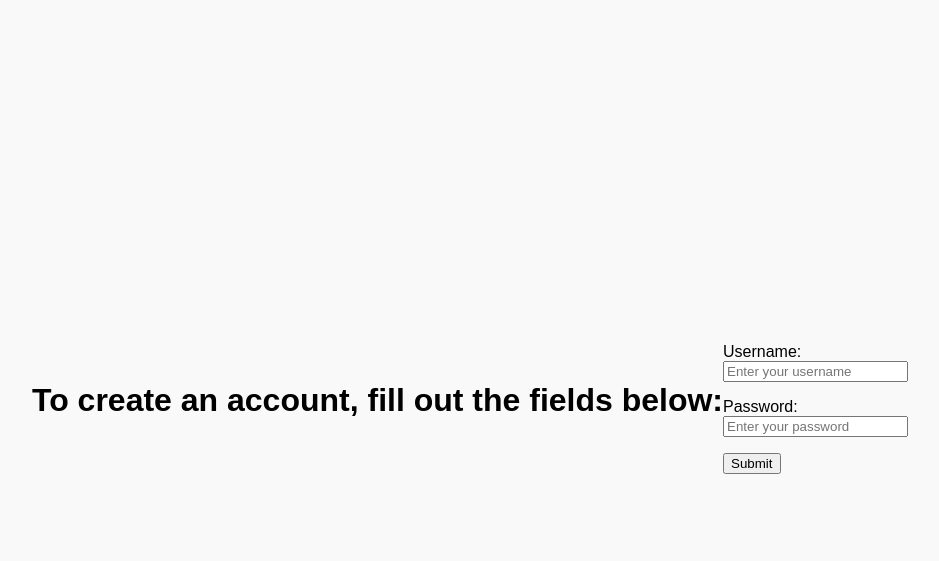
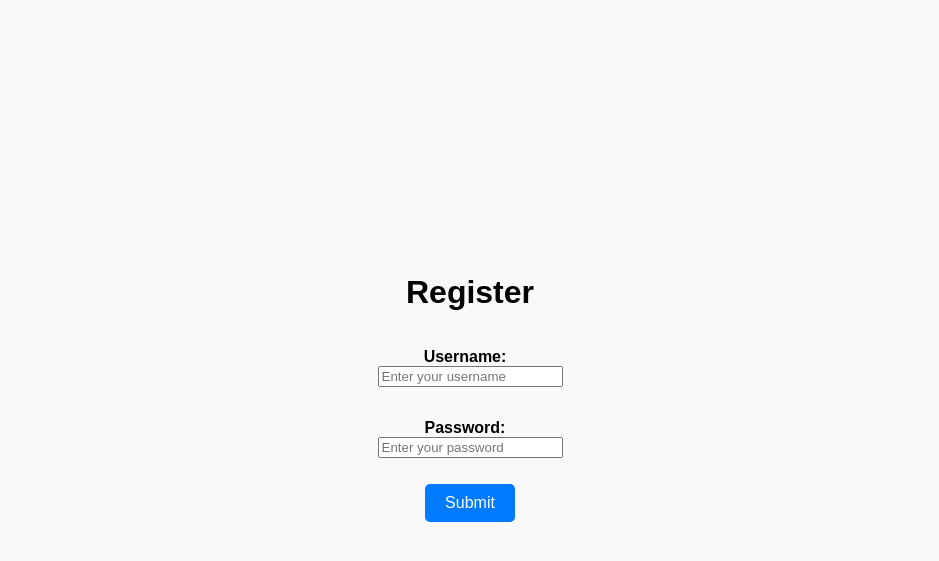
Before and after one commit to aidanMasonmondesire/final-project-CSCI4230U, a Flask app: page /register in a window 1280 px wide. Shown: the top 561 px of the page, without its empty margins (170-1109 px from the left). Run offline with Flask 3, Linux system fonts and the light colour scheme.

Commit message:
added some css for login and register page + some comments

```diff
--- a/src/controllers/user_controller.py
+++ b/src/controllers/user_controller.py
@@ -5,10 +5,12 @@ from flask_jwt_extended import create_access_token
 
 users_bp = Blueprint('users_bp', __name__)
 
+# default page of the application: gives you login or register options
 @users_bp.route('/', methods=['GET','POST'])
 def index():
     return render_template('index.html')
 
+# registration page
 @users_bp.route('/register', methods=['GET', 'POST'])
 def register():
     if request.method == 'POST':
@@ -32,6 +34,7 @@ def register():
 
     return render_template('register.html')
 
+# login page
 @users_bp.route('/login', methods=['GET', 'POST'])
 def login():
     if request.method == 'POST':
@@ -52,6 +55,7 @@ def login():
 
     return render_template('login.html')
 
+#home page for once you actually get in
 @users_bp.route('/home')
 def home():
     return render_template('home.html')
--- a/src/static/css/style.css
+++ b/src/static/css/style.css
@@ -31,3 +31,19 @@ body {
 .button:hover {
     background-color: #0056b3;
 }
+
+form {
+    display: flex;
+    align-items: center;
+    flex-direction: column;
+    justify-content: center;
+    margin-bottom: 15px;
+}
+
+/* Labels to the left of inputs */
+label {
+    font-weight: bold;
+    flex: 0 0 30%; /* Fix label width */
+    text-align: right; /* Align label text to the right */
+    margin-right: 10px;
+}
--- a/src/templates/login.html
+++ b/src/templates/login.html
@@ -6,7 +6,7 @@
 </head>
 
 <body>
-
+<div class="container">
     <h1>Login</h1>
     <form method="post" action="{{ url_for('users_bp.login') }}">
         <p>
@@ -17,7 +17,7 @@
             <label for="password">Password:</label><br>
             <input type="password" name="password" id="password" placeholder="Enter your password" />
         </p>
-        <input type="submit" value="Submit" />
+        <input type="submit" value="Submit" class="button"/>
     </form>
     {% with messages = get_flashed_messages(with_categories=True) %}
         {% if messages %}
@@ -28,6 +28,7 @@
             </div>
         {% endif %}
     {% endwith %}
+</div>
 </body>
 
 </html>
--- a/src/templates/register.html
+++ b/src/templates/register.html
@@ -6,8 +6,8 @@
 </head>
 
 <body>
-
-    <h1>To create an account, fill out the fields below:</h1>
+    <div class="container">
+    <h1>Register</h1>
     <form method="post" action="{{ url_for('users_bp.register') }}">
         <p>
             <label for="username">Username:</label><br>
@@ -17,7 +17,7 @@
             <label for="password">Password:</label><br>
             <input type="password" name="password" id="password" placeholder="Enter your password" />
         </p>
-        <input type="submit" value="Submit" />
+        <input type="submit" value="Submit" class="button"/>
     </form>
     {% with messages = get_flashed_messages(with_categories=True) %}
         {% if messages %}
@@ -28,6 +28,7 @@
             </div>
         {% endif %}
     {% endwith %}
+</div>
 </body>
 
 </html>
```
